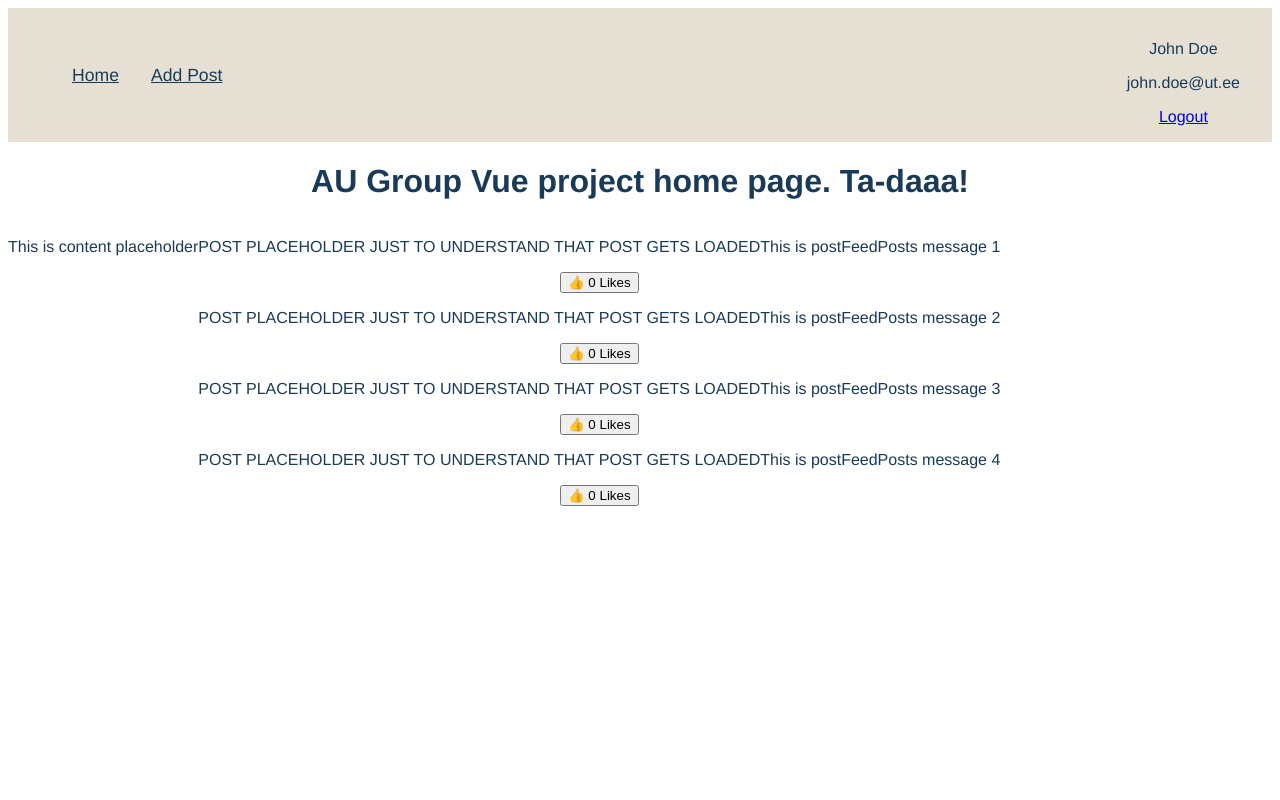
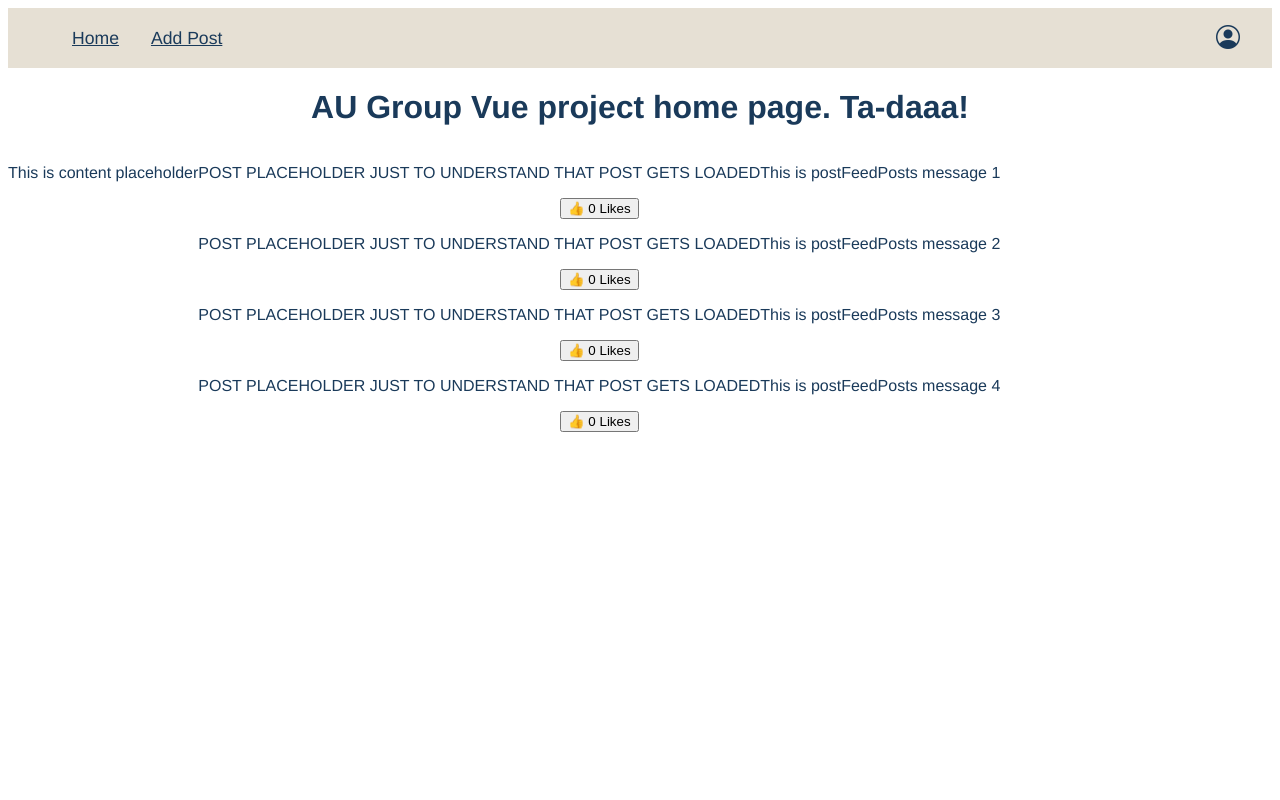
Before and after one commit to k6ivupuu/AUgroup, a Vue app: page / in a window 1280 px wide. Shown: the top 800 px of the page. Built offline with nearby package versions, Linux system fonts and the light colour scheme.

Commit message:
Reworked basic login dropdown functionality with. Added bootstrap icons to the project. Needs improvals particularly if we need to manage log-in state.

```diff
--- a/package.json
+++ b/package.json
@@ -8,6 +8,7 @@
     "lint": "vue-cli-service lint"
   },
   "dependencies": {
+    "bootstrap-icons": "^1.11.3",
     "core-js": "^3.8.3",
     "vue": "^3.2.13",
     "vue-router": "^4.4.5",
--- a/src/components/Header.vue
+++ b/src/components/Header.vue
@@ -2,15 +2,15 @@
   <header>
     <nav class="nav-container">
       <ul>
-        <li><a href="/">Home</a></li>
-        <li><a href="addPost.html">Add Post</a></li>
+        <li><router-link to="/">Home</router-link></li>
+        <li><router-link to="/addPost.html">Add Post</router-link></li>
       </ul>
-      <div class="login-container">
+      <div class="login-container" @click="handleLoginClick">
         <i class="bi-person-circle"></i>
-        <div class="dropdown-menu">
-          <p>John Doe</p>
-          <p>john.doe@ut.ee</p>
-          <a href="login.html">Logout</a>
+        <div class="dropdown-menu" :class="{ 'show': isDropdownVisible }">
+          <p>{{ user.name }}</p>
+          <p>{{ user.email }}</p>
+          <router-link to="/signUp.html">Logout</router-link>
         </div>
       </div>
     </nav>
@@ -19,7 +19,38 @@
 
 <script>
 export default {
-  name: 'MainHeader'
+  name: 'MainHeader',
+  data() {
+    return {
+      isDropdownVisible: false,
+      user: {
+        name: 'John Doe',
+        email: 'john.doe@ut.ee'
+      }
+    }
+  },
+  mounted() {
+    // Add click event listener to handle clicks outside dropdown
+    document.addEventListener('click', this.handleOutsideClick)
+  },
+  beforeUnmount() {
+    // Clean up event listener when component is destroyed
+    document.removeEventListener('click', this.handleOutsideClick)
+  },
+  methods: {
+    handleLoginClick(event) {
+      // Only toggle if clicking on the person icon
+      if (event.target.closest('.bi-person-circle')) {
+        this.isDropdownVisible = !this.isDropdownVisible
+      }
+    },
+    handleOutsideClick(event) {
+      // Close dropdown when clicking outside
+      if (!event.target.closest('.login-container')) {
+        this.isDropdownVisible = false
+      }
+    }
+  }
 }
 </script>
 
@@ -58,4 +89,28 @@ export default {
   text-decoration: none;
 }
 
+.login-container {
+  color: var(--main-dark);
+  display: flex;
+  align-items: center;
+}
+
+.bi-person-circle {
+  font-size: 1.5em;
+  cursor: pointer;
+}
+
+.dropdown-menu {
+  display: none;
+  position: absolute;
+  right: 0;
+  background: white;
+  padding: 1rem;
+  box-shadow: 0 2px 5px rgba(0,0,0,0.2);
+}
+
+.dropdown-menu.show {
+  display: block;
+}
+
 </style>
--- a/src/main.js
+++ b/src/main.js
@@ -2,6 +2,7 @@ import { createApp } from 'vue'
 import App from './App.vue'
 import router from "@/router";
 import './assets/styles/variables.css';
+import 'bootstrap-icons/font/bootstrap-icons.css'
 
 const app = createApp(App)
 
```
Also changed, not shown: 1 other file (tests, documents, lock files or other folders).
